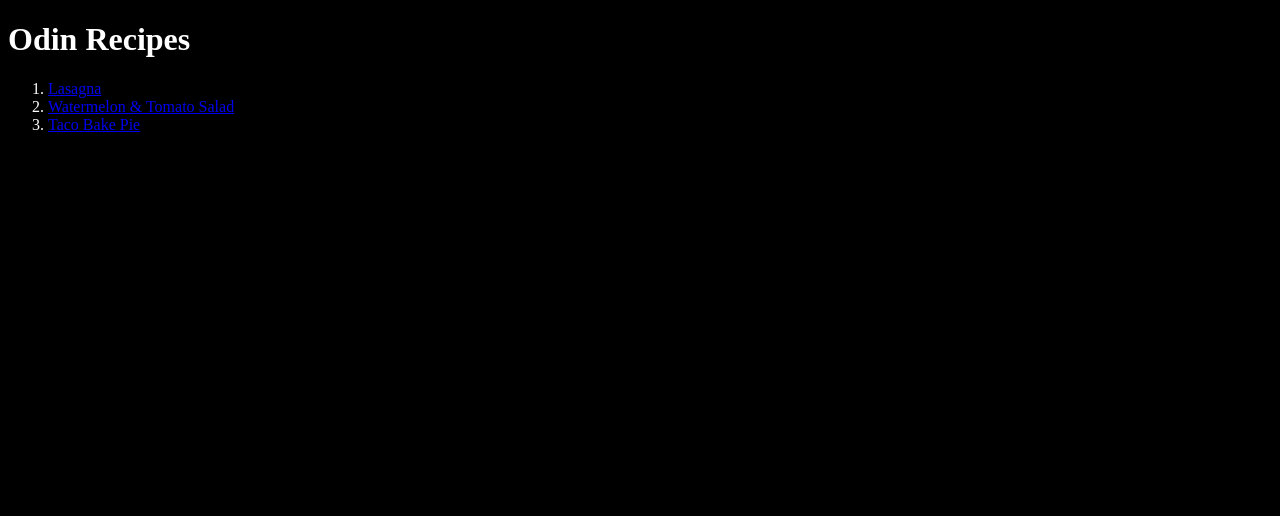
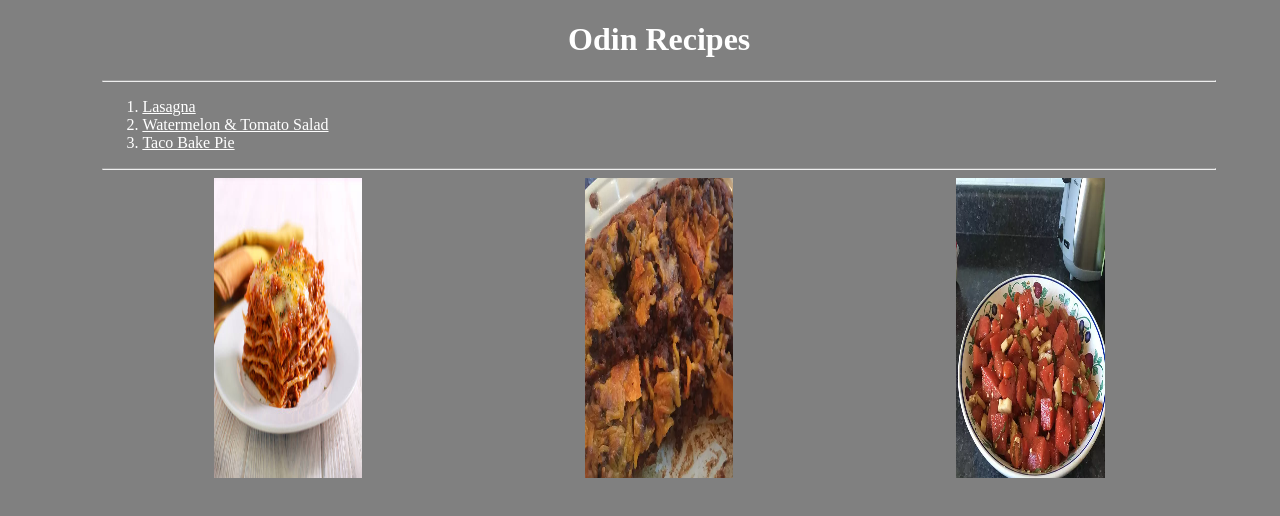
Before and after one commit to MichaelBardwell/Odin-Recipes, a plain HTML site: page index.html in a window 1280 px wide. Drawn offline with Linux system fonts and the light colour scheme.

Commit message:
Added css style - exploring

```diff
--- a/index.html
+++ b/index.html
@@ -9,10 +9,17 @@
 </head>
 <body>
     <H1> Odin Recipes</H1>
+    <hr>
     <ol>
     <li><a href="recipes/lasagna.html"> Lasagna</a></li>
     <li><a href="recipes/WatermelonandTomatoSalad.html"> Watermelon & Tomato Salad</a></li>
     <li><a href="recipes/TacoBakePie.html">Taco Bake Pie</a></li>
     </ol>
+    <hr>
+    <div class="row">
+    <div class="columns"><img src="images/LasagnaPlated.jpeg"></div>
+    <div class="columns"><img src="images/TacoBakePie.webp"></div>
+    <div class="columns"><img src="images/WatermelonandTomatoSalad.webp"></div>
+    </div>
 </body>
 </html>
--- a/styles.css
+++ b/styles.css
@@ -1,15 +1,48 @@
+* {
+    background-color: gray;
+    color:white;
+}
+
 img {
-    height: auto;
+    display: block;
+    height: 300px;
     width: 500px;
+    margin-left: auto;
+    margin-right: auto;
+    width: 40%;
 }
-div {
-    color: white;
-    background-Color: black;
-}
+
 body {
-    color: white;
-    background-Color: black;
+    margin-left: 8%;
+    margin-right: 5%;
+    text-align: justify;
 }
 p {
-color:red;
 }
+
+H1 {
+    text-align: center;
+}
+
+h2 {
+  text-decoration-line: underline;
+  text-decoration-style: wavy;
+}
+
+.columns {
+float: left;
+width: 33.33%;
+}
+
+.row:after {
+    content=""
+    display: table;
+    clear: both;
+}
+
+@media screen and (max-width: 600px) {
+    .columns {
+        width: 100%;
+    }
+
+}
```
